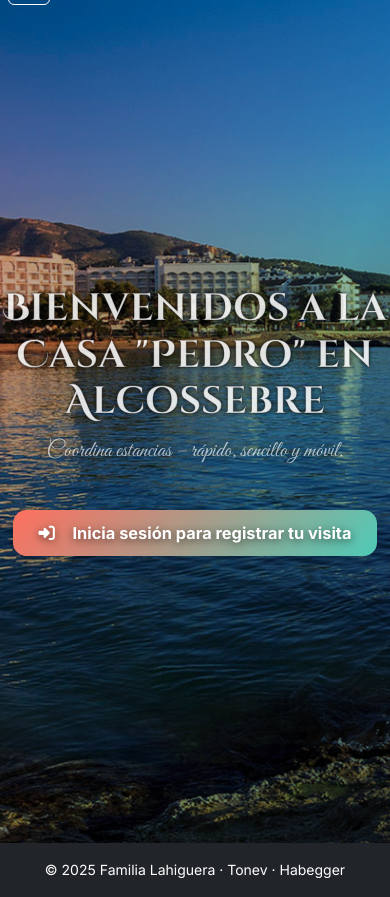
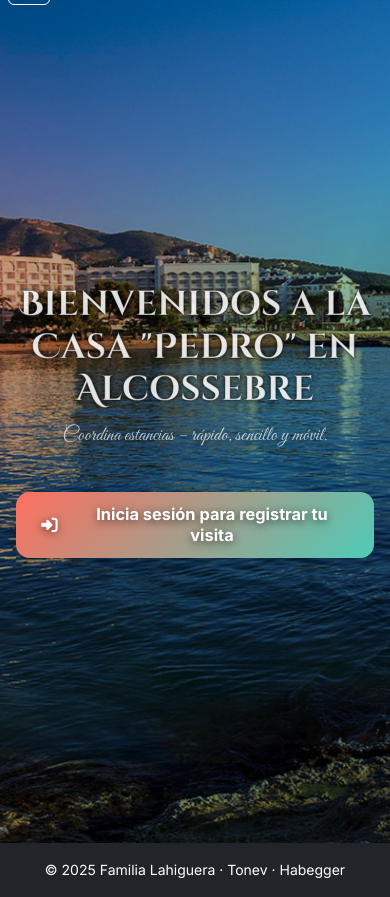
Before and after one commit to lean-drops/familia, a Flask app: template app/templates/index.html in a window 390 px wide. Shown: the part 49-946 px from the top of the page. Run offline with Flask 3, Linux system fonts and the light colour scheme; the template is opened without the code that fills it, so the values that code supplies are empty; parts of the project's set-up code (start-up, migrations or seed data) failed here and were passed over.

Commit message:
Improve hero layout for mobile

```diff
--- a/app/static/css/app.css
+++ b/app/static/css/app.css
@@ -100,7 +100,9 @@ h1,h2,h3,h4,h5,h6{word-wrap:break-word;}
 /* ---------- 7 · HERO ---------------------------------------------------- */
 #hero{position:relative;overflow:hidden;isolation:isolate;
   color:var(--clr-text-light);text-shadow:0 2px 8px rgba(0,0,0,.6);
-  background:var(--clr-ocean);}
+  background:var(--clr-ocean);
+  display:flex;flex-direction:column;justify-content:center;align-items:center;
+  text-align:center;min-height:100vh;height:100svh;padding:0 1rem;}
 #hero::before{content:"";position:absolute;inset:0;z-index:-2;
   background:var(--hero-img-main) center/cover no-repeat;
   filter:var(--hero-filter);animation:kenburns 28s ease-in-out infinite alternate;}
@@ -125,6 +127,11 @@ h1,h2,h3,h4,h5,h6{word-wrap:break-word;}
 @supports not (animation-timeline: view()){
   #hero h1,
   #hero p{opacity:1;}
+}
+
+@media (max-width:420px){
+  #hero h1{font-size:2.2rem;}
+  #hero p{font-size:1.25rem;}
 }
 
 /* ---------- 8 · CTA BUTTON (.btn‑coral) -------------------------------- */
--- a/app/templates/index.html
+++ b/app/templates/index.html
@@ -6,7 +6,7 @@
 {% endblock %}
 
 {% block content %}
-  <header id="hero" class="vh-100 d-flex flex-column justify-content-center align-items-center text-center">
+  <header id="hero">
     <h1 class="display-4 fw-bold">Bienvenidos a la Casa "Pedro" en  Alcossebre</h1>
     <p class="lead">Coordina estancias – rápido, sencillo y móvil.</p>
 
```
